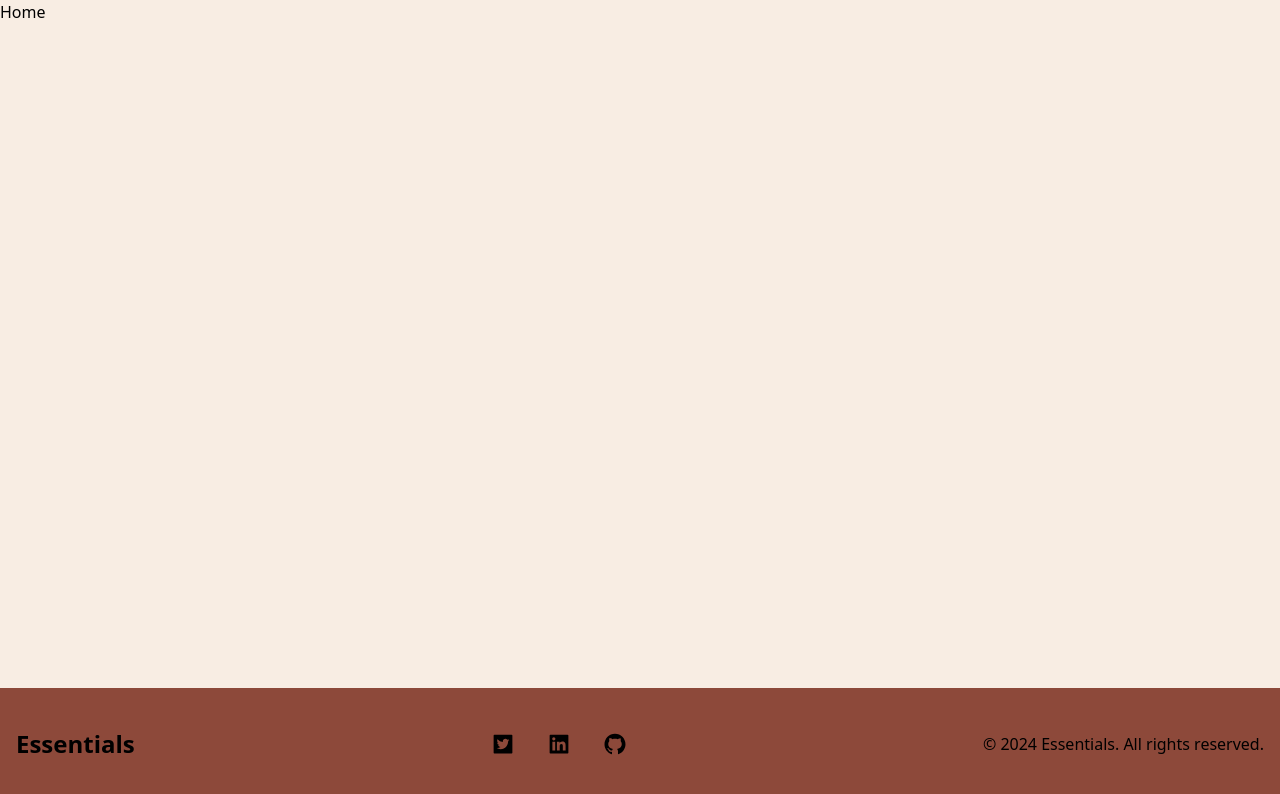
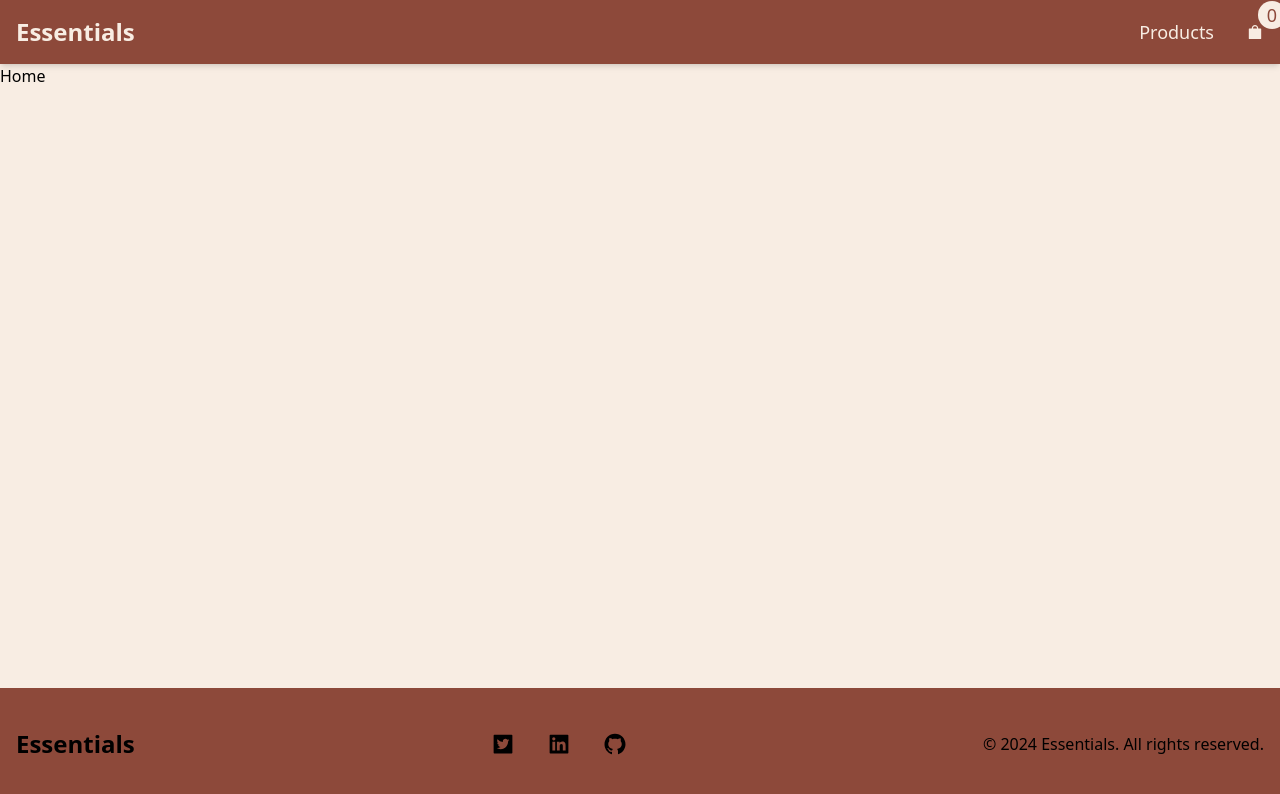
Before and after one commit to debrajroyofficial000/Essentials, a React (Vite) app: page / in a window 1280 px wide. Shown: the top 794 px of the page. Built offline with nearby package versions, Linux system fonts and the light colour scheme.

Commit message:
Add header component

```diff
--- a/src/components/Header.tsx
+++ b/src/components/Header.tsx
@@ -1,5 +1,41 @@
+import { NavLink } from "react-router-dom";
+import { AiFillShopping } from "react-icons/ai";
+
 const Header = () => {
-  return <div>Header</div>;
+  return (
+    <header className="bg-skin-700 text-skin-100 py-4 shadow-md">
+      <div className="container mx-auto px-4 flex justify-between items-center">
+        <div className="text-2xl font-bold">
+          <NavLink to="/">Essentials</NavLink>
+        </div>
+        <nav className="flex gap-8 items-center">
+          <NavLink
+            to="/products"
+            className={({ isActive }) =>
+              isActive
+                ? "text-skin-100 font-semibold border-b-2 border-skin-300"
+                : "hover:text-skin-300 text-lg"
+            }
+          >
+            Products
+          </NavLink>
+          <NavLink
+            to="/cart"
+            className={({ isActive }) =>
+              isActive
+                ? "text-skin-100 font-semibold border-b-2 border-skin-300 relative"
+                : "hover:text-skin-300 text-lg relative"
+            }
+          >
+            <AiFillShopping />
+            <div className="absolute bottom-3 left-3 w-7 h-7 text-center bg-skin-100 text-skin-700 text-md rounded-full">
+              0
+            </div>
+          </NavLink>
+        </nav>
+      </div>
+    </header>
+  );
 };
 
 export default Header;
--- a/src/pages/RootLayout.tsx
+++ b/src/pages/RootLayout.tsx
@@ -1,10 +1,11 @@
-import React from "react";
 import { Outlet } from "react-router-dom";
 import Footer from "../components/Footer";
+import Header from "../components/Header";
 
 const RootLayout = () => {
   return (
     <div className="bg-skin-100 min-h-screen flex flex-col">
+      <Header />
       <main className="flex-1">
         <Outlet />
       </main>
```
